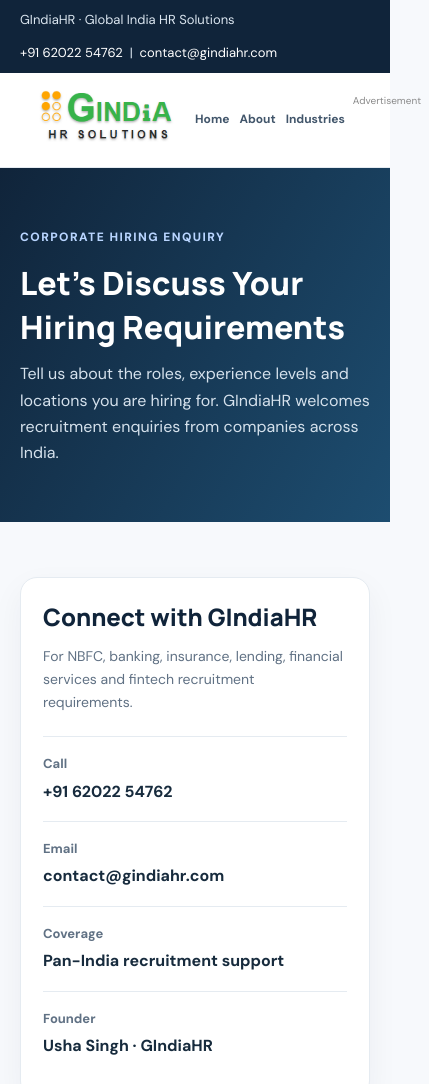
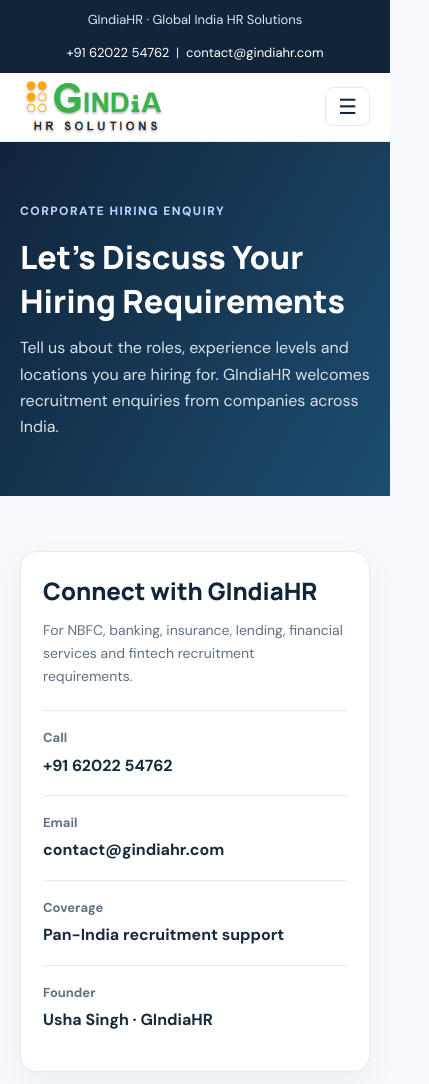
Before and after one commit to premranjanpro/gindiahr, a plain HTML site: page contact-us.html in a window 390 px wide. Shown: the top 1084 px of the page, 429 px wide, since content can reach past the window. Drawn offline with Linux system fonts and the light colour scheme.

Commit message:
Fix contact page header navigation and mobile menu

```diff
--- a/contact-us.html
+++ b/contact-us.html
@@ -15,19 +15,17 @@
 :root{--navy:#10243a;--blue:#2563eb;--ink:#172b3d;--muted:#607184;--line:#e5ebf1;--bg:#f7f9fc}
 *{box-sizing:border-box;margin:0;padding:0}body{font-family:'DM Sans',sans-serif;color:var(--ink);line-height:1.65;background:var(--bg)}a{text-decoration:none;color:inherit}.wrap{width:min(1100px,calc(100% - 40px));margin:auto}
 .top{background:var(--navy);color:#dbe6f0;padding:9px 0;font-size:13px}.top .wrap{display:flex;justify-content:space-between;flex-wrap:wrap;gap:12px}.top a{color:#fff}
-header{background:#fff;border-bottom:1px solid var(--line)}.nav{height:76px;display:flex;align-items:center;justify-content:space-between}.logo img{width:175px;max-height:56px;object-fit:contain}.navlinks{display:flex;align-items:center;gap:22px;font-size:14px;font-weight:700;color:#42566b}.btn{display:inline-block;background:var(--blue);color:#fff;padding:12px 18px;border:0;border-radius:9px;font-weight:800;font-size:14px;cursor:pointer}
+header{position:sticky;top:0;z-index:50;background:rgba(255,255,255,.97);backdrop-filter:blur(12px);border-bottom:1px solid var(--line)}.nav{height:78px;display:flex;align-items:center;justify-content:space-between;gap:24px}.logo{display:flex;align-items:center;flex-shrink:0}.logo img{display:block;width:178px;max-height:58px;object-fit:contain}.navlinks{display:flex;align-items:center;justify-content:flex-end;gap:clamp(12px,2vw,25px);font-size:14px;font-weight:700;color:#42566b;white-space:nowrap}.navlinks a:not(.btn):hover{color:var(--blue)}.menu-btn{display:none;border:1px solid var(--line);background:#fff;color:var(--navy);border-radius:8px;padding:8px 12px;font-size:21px;line-height:1;cursor:pointer}.btn{display:inline-flex;align-items:center;justify-content:center;background:var(--blue);color:#fff;padding:12px 18px;border:0;border-radius:9px;font-weight:800;font-size:14px;cursor:pointer;white-space:nowrap}
 .hero{background:linear-gradient(120deg,#10243a,#1d4d70);color:#fff;padding:55px 0}.hero .tag{color:#b9d5ff;font-size:12px;text-transform:uppercase;letter-spacing:.12em;font-weight:800}.hero h1{font:800 clamp(32px,4vw,46px) Manrope,sans-serif;margin:12px 0}.hero p{color:#d5e1ec;max-width:680px}
 main{padding:55px 0}.grid{display:grid;grid-template-columns:.8fr 1.2fr;gap:24px;align-items:start}.panel,form{background:#fff;border:1px solid var(--line);border-radius:17px;padding:28px;box-shadow:0 12px 32px rgba(16,36,58,.05)}h2{font:800 24px Manrope,sans-serif;color:var(--navy);margin-bottom:12px}.muted{color:var(--muted);font-size:14px;margin-bottom:22px}.detail{padding:16px 0;border-top:1px solid var(--line)}.detail strong{display:block;font-size:13px;color:var(--muted);margin-bottom:4px}.detail a,.detail span{font-weight:700;color:var(--ink)}
 label{display:block;font-size:13px;font-weight:700;margin:15px 0 7px}input,select,textarea{width:100%;padding:12px 13px;border:1px solid #d7e0e9;border-radius:8px;font:14px 'DM Sans',sans-serif;color:var(--ink);background:#fff}textarea{min-height:125px;resize:vertical}input:focus,select:focus,textarea:focus{outline:2px solid #bfdbfe;border-color:var(--blue)}.submit{margin-top:20px;width:100%;font-size:15px}.note{font-size:12px;color:var(--muted);margin-top:12px}
 footer{background:#0c1d2e;color:#c5d1dc;padding:25px 0;text-align:center;font-size:13px}
-@media(max-width:720px){.nav{height:auto;min-height:68px}.navlinks{gap:10px;font-size:12px}.grid{grid-template-columns:1fr}.panel,form{padding:22px}}
+@media(max-width:850px){.navlinks{gap:14px;font-size:13px}.navlinks .btn{padding:10px 13px}}@media(max-width:650px){.nav{height:68px;position:relative}.logo img{width:150px}.menu-btn{display:block}.navlinks{display:none;position:absolute;top:68px;left:-20px;right:-20px;background:#fff;padding:18px 22px 22px;border-bottom:1px solid var(--line);box-shadow:0 14px 20px rgba(16,36,58,.08);flex-direction:column;align-items:stretch;gap:15px;white-space:normal}.navlinks.open{display:flex}.navlinks .btn{width:100%}.grid{grid-template-columns:1fr}.panel,form{padding:22px}.top .wrap{justify-content:center;text-align:center}}
 </style>
 </head>
 <body>
 <div class="top"><div class="wrap"><span>GIndiaHR · Global India HR Solutions</span><span><a href="tel:+916202254762">+91 62022 54762</a> &nbsp;|&nbsp; <a href="mailto:contact@gindiahr.com">contact@gindiahr.com</a></span></div></div>
-<header><div class="wrap nav"><a class="logo" href="/"><img src="/images/logo/logo.png" alt="GIndiaHR"></a><nav class="navlinks"><a href="/">Home</a><a href="/about.html">About</a><a href="/#sectors">Industries</a></nav>
-<!-- PR-ADSENSE-INJECTED -->
-<div class="pr-adsense-slot pr-adsense-horizontal"><div class="pr-adsense-label">Advertisement</div><ins class="adsbygoogle" style="display:block" data-ad-client="ca-pub-5097235456767325" data-ad-slot="5119886699" data-ad-format="auto" data-full-width-responsive="true"></ins><script>(adsbygoogle = window.adsbygoogle || []).push({});</script></div></div></header>
+<header><div class="wrap nav"><a class="logo" href="/" aria-label="GIndiaHR Home"><img src="/images/logo/logo.png" alt="GIndiaHR - Global India HR Solutions"></a><button class="menu-btn" type="button" aria-label="Open navigation" aria-expanded="false" onclick="document.querySelector('.navlinks').classList.toggle('open');this.setAttribute('aria-expanded',document.querySelector('.navlinks').classList.contains('open'))">☰</button><nav class="navlinks" aria-label="Main navigation"><a href="/">Home</a><a href="/about.html">About</a><a href="/#sectors">Industries</a><a href="/blog/index.html">Insights</a><a class="btn" href="/contact-us.html" aria-current="page">Contact Us</a></nav></div></header>
 <section class="hero"><div class="wrap"><span class="tag">Corporate Hiring Enquiry</span><h1>Let's Discuss Your Hiring Requirements</h1><p>Tell us about the roles, experience levels and locations you are hiring for. GIndiaHR welcomes recruitment enquiries from companies across India.</p></div></section>
 <main><div class="wrap grid">
 <aside class="panel"><h2>Connect with GIndiaHR</h2><p class="muted">For NBFC, banking, insurance, lending, financial services and fintech recruitment requirements.</p>
```
